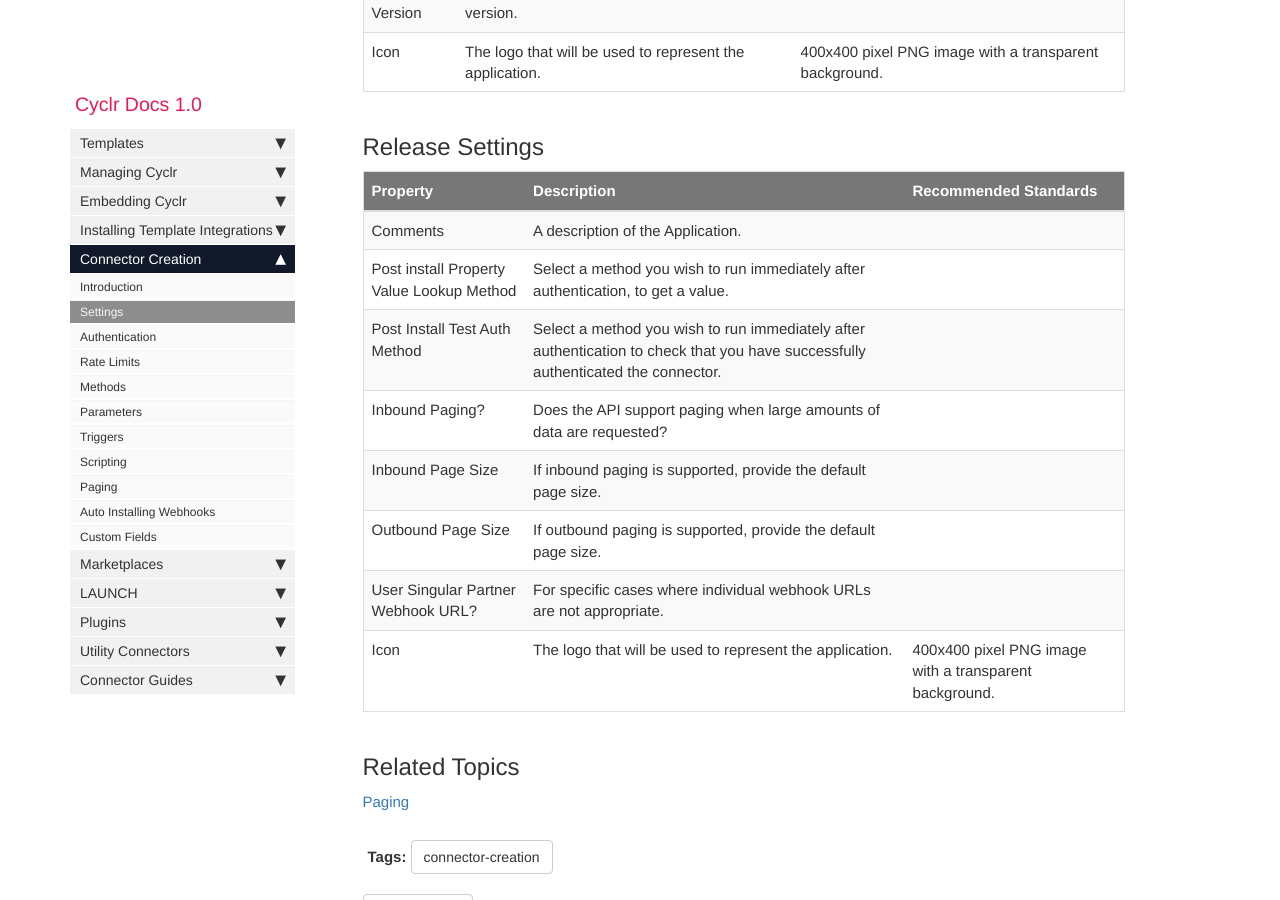
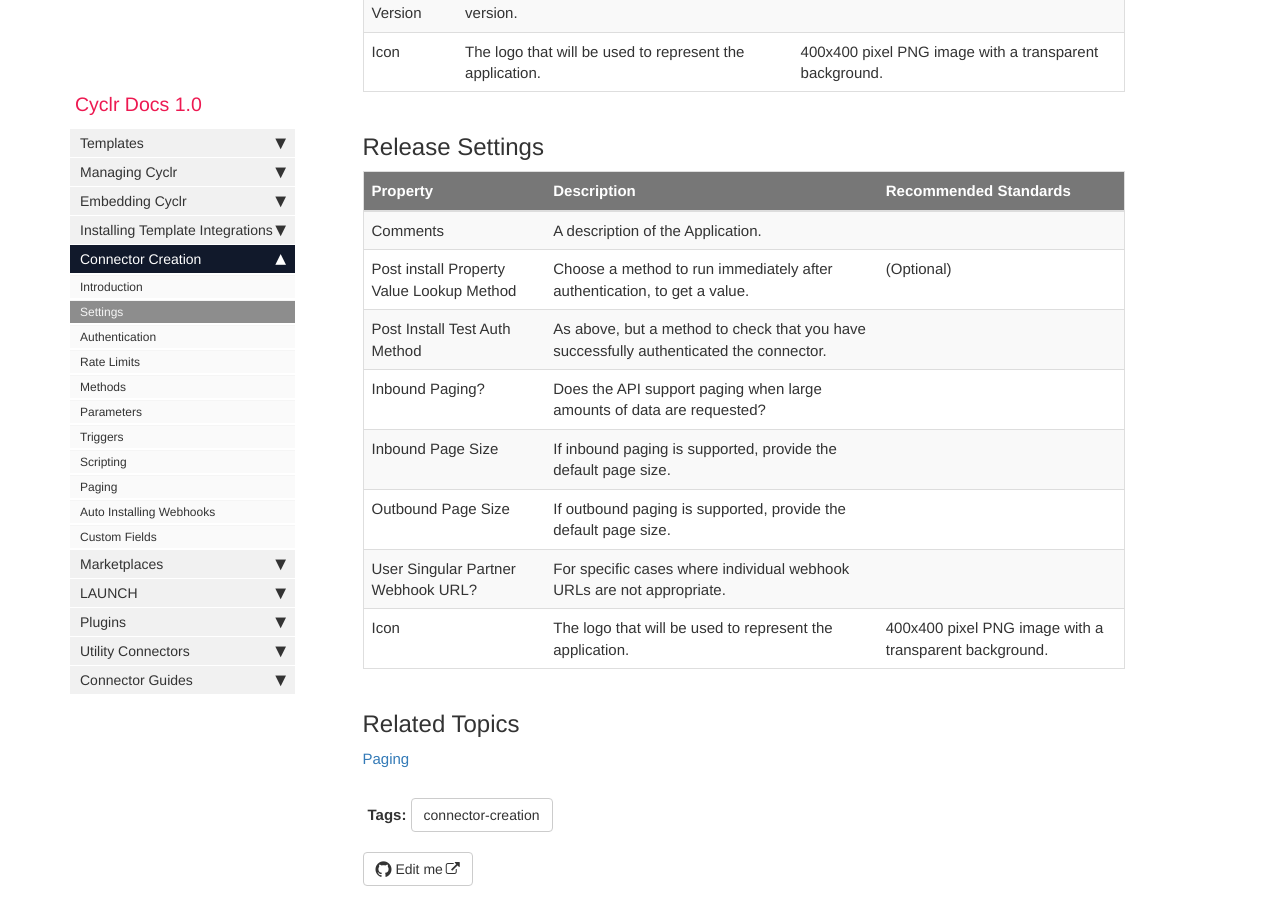
Before and after one commit to sneakysneak/docs, a Jekyll site: the page built from pages/custom-connectors/02-settings.md, in a window 1280 px wide and 900 px high, scrolled down 945 px. Built offline with Jekyll 4.4.1, drawn with Linux system fonts in a browser that asks for light colours; comment, search, counter and statistics services are not loaded.

Commit message:
Update 02-settings.md

```diff
--- a/pages/custom-connectors/02-settings.md
+++ b/pages/custom-connectors/02-settings.md
@@ -31,8 +31,8 @@ When a release is pushed live this might be done as a Major release which will c
 | Property | Description | Recommended Standards |
 | --- | --- | --- |
 | Comments | A description of the Application.| |
-| Post install Property Value Lookup Method | Select a method you wish to run immediately after authentication, to get a value. | |
-| Post Install Test Auth Method | Select a method you wish to run immediately after authentication to check that you have successfully authenticated the connector. | |
+| Post install Property Value Lookup Method | Choose a method to run immediately after authentication, to get a value. | (Optional) |
+| Post Install Test Auth Method | As above, but a method to check that you have successfully authenticated the connector. | |
 | Inbound Paging? | Does the API support paging when large amounts of data are requested? | |
 | Inbound Page Size | If inbound paging is supported, provide the default page size. | |
 | Outbound Page Size | If outbound paging is supported, provide the default page size. | |
```
